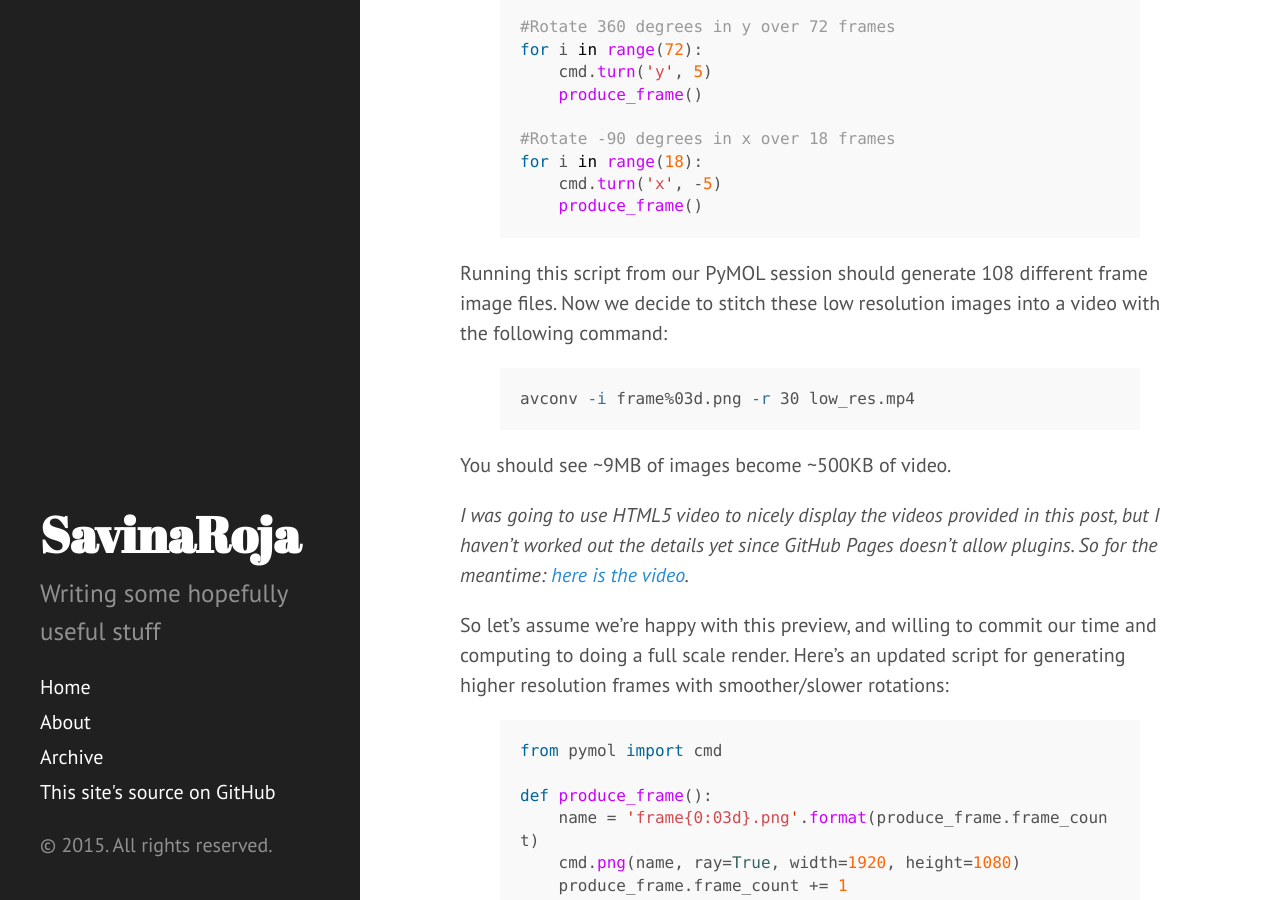
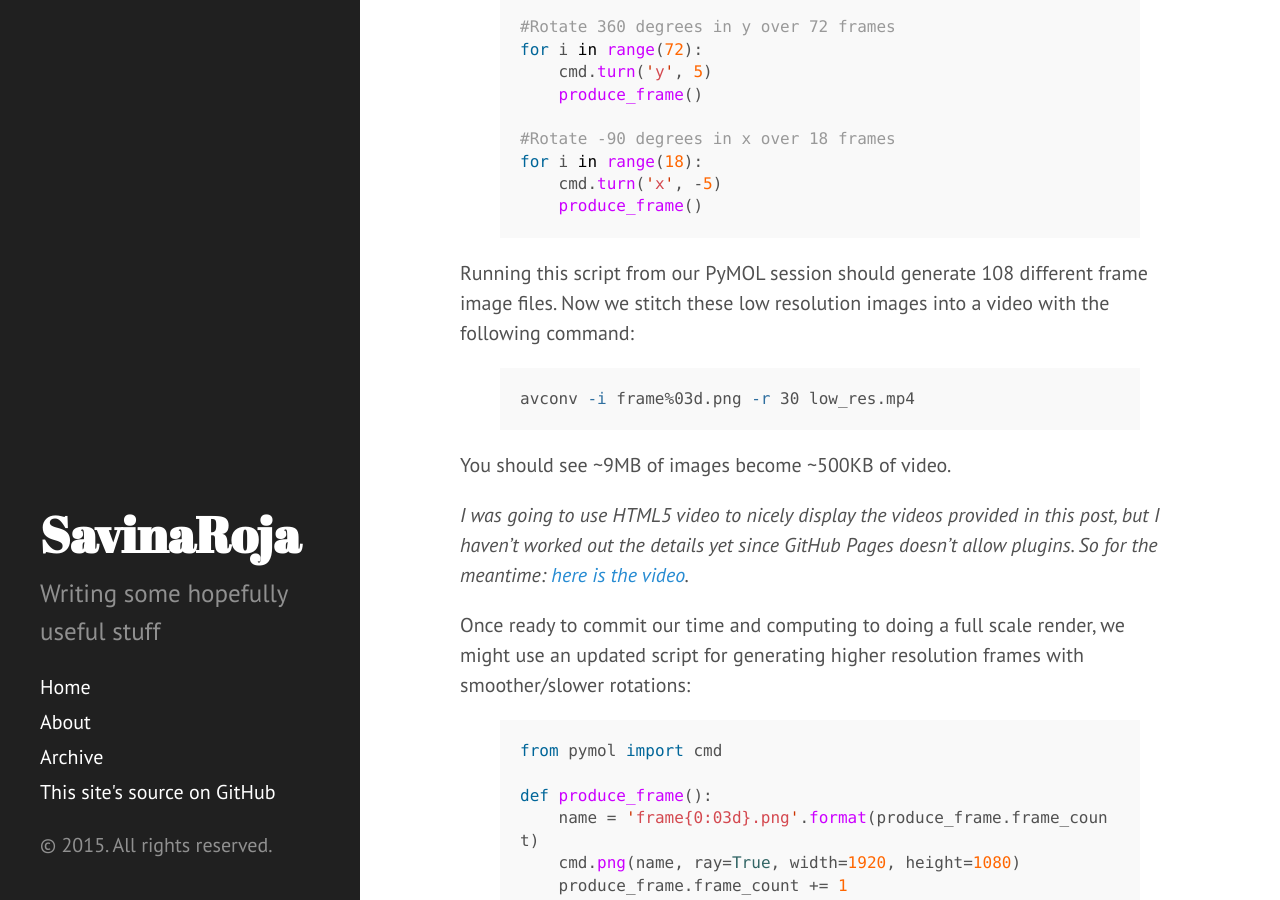
Before and after one commit to SavinaRoja/SavinaRoja.github.io, a Jekyll site: the page built from _posts/2015-02-04-piping-frames-from-pymol-to-libav.md, in a window 1280 px wide and 900 px high, scrolled down 1317 px. Built offline with Jekyll 4.4.1, drawn with Linux system fonts in a browser that asks for light colours; Markdown is read by kramdown in place of the engine named in the settings; some of the changed text lies outside the part shown.

Commit message:
general revisions

```diff
--- a/_posts/2015-02-04-piping-frames-from-pymol-to-libav.md
+++ b/_posts/2015-02-04-piping-frames-from-pymol-to-libav.md
@@ -63,7 +63,7 @@ for i in range(18):
 {% endhighlight %}
 
 Running this script from our PyMOL session should generate 108 different frame
-image files. Now we decide to stitch these low resolution images into a video
+image files. Now we stitch these low resolution images into a video
 with the following command:
 
 {% highlight bash %}
@@ -76,8 +76,8 @@ You should see ~9MB of images become ~500KB of video.
 post, but I haven't worked out the details yet since GitHub Pages doesn't allow
 plugins. So for the meantime: [here is the video](/assets/dsred_low_res.mp4).*
 
-So let's assume we're happy with this preview, and willing to commit our time
-and computing to doing a full scale render. Here's an updated script for
+Once ready to commit our time and computing to doing a full scale
+render, we might use an updated script for
 generating higher resolution frames with smoother/slower rotations:
 
 {% highlight python %}
@@ -148,8 +148,8 @@ cat *.png > my_pipe; cat *.png > my_pipe
 
 would only yield one loop.
 
-With this information in mind, I will present a final iteration of the video
-generation script. Prior to the script's execution, `avconv` must be set to
+Here's one last iteration on the script, adapting it for use with pipes.
+Prior to the script's execution, `avconv` must be set to
 listen to the pipe;
 `avconv -f image2pipe -c:v png -i my_pipe -r 30 output.mp4`.
 
```
